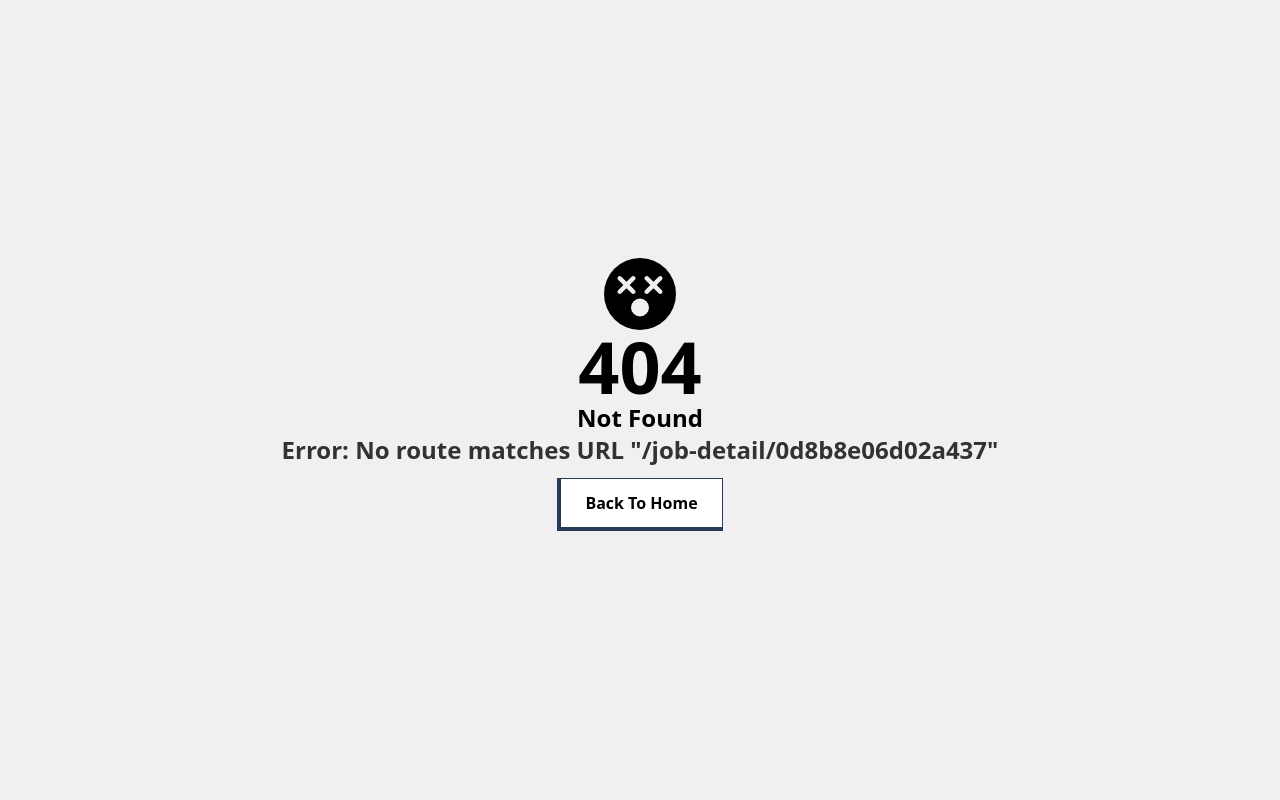
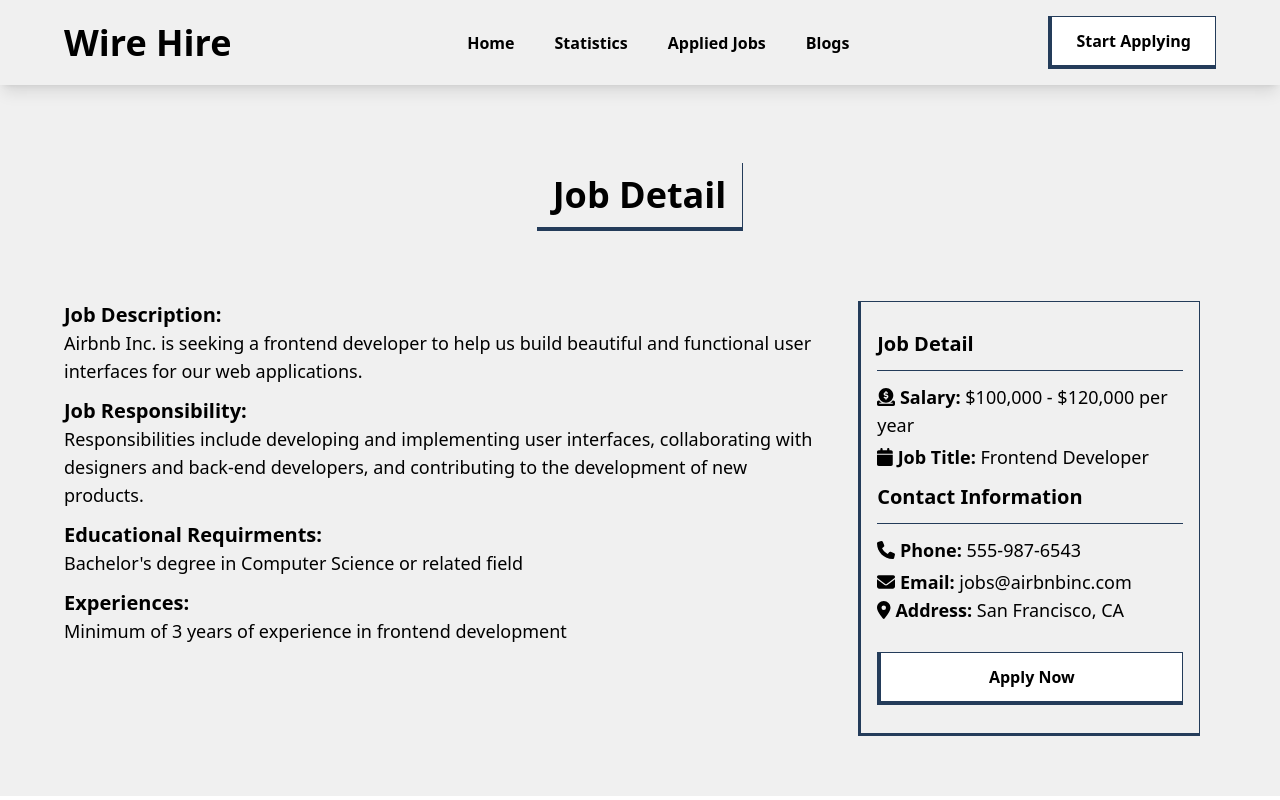
Before and after one commit to jamshed-uddin/wire-hire, a React (Vite) app: page /job-detail/0d8b8e06d02a437 in a window 1280 px wide. Before the commit this address had no page. Built offline with nearby package versions, Linux system fonts and the light colour scheme.

Commit message:
job detail page added with dynamic data

```diff
--- /dev/null
+++ b/src/Loader/loader.js
@@ -0,0 +1,10 @@
+const jobDetail = async (id) => {
+  const jobDataFile = await fetch("jobList.json");
+  const data = await jobDataFile.json();
+  const jobData = data.jobs;
+
+  const singleJobDetail = jobData.find((job) => job.id === id);
+  return singleJobDetail;
+};
+
+export { jobDetail };
--- a/src/components/JobDetail.jsx
+++ b/src/components/JobDetail.jsx
@@ -1,7 +1,120 @@
-import React from "react";
+import {
+  faCalendar,
+  faCircleDollarToSlot,
+  faEnvelope,
+  faLocationDot,
+  faMessage,
+  faPhone,
+} from "@fortawesome/free-solid-svg-icons";
+import { FontAwesomeIcon } from "@fortawesome/react-fontawesome";
+import React, { useState } from "react";
+import { useLoaderData, useParams } from "react-router-dom";
 
 const JobDetail = () => {
-  return <div></div>;
+  const dynamicId = useParams();
+  const singleJobId = dynamicId.jobId;
+  const loadedData = useLoaderData();
+  const allJobs = loadedData.jobs;
+
+  const singleJob = allJobs.find((job) => job.id === singleJobId);
+  console.log(singleJob);
+
+  const {
+    id,
+    companyLogo,
+    jobTitle,
+    jobDescription,
+    jobResponsibility,
+    educationalRequirements,
+    experiences,
+    companyName,
+    remoteOrOnsite,
+    location,
+    salary,
+    contactInformation,
+  } = singleJob;
+
+  console.log(jobTitle);
+
+  return (
+    <div className="px-6 lg:px-16  lg:py-10">
+      <div className="h-28 lg:h-36 flex justify-center items-center">
+        <h1 className="text-3xl lg:text-4xl font-bold border-b-4 border-r border-regal-blue px-4 py-3 text-center">
+          Job Detail
+        </h1>
+      </div>
+      <div className="grid gap-4 lg:grid-cols-3 mt-8">
+        {/* job requitments section */}
+        <div className="lg:col-span-2 text-lg font-[350] space-y-3 mb-5">
+          <p>
+            <span className="text-xl font-semibold">Job Description:</span>
+            <br />
+            {jobDescription}
+          </p>
+          <p>
+            <span className="text-xl font-semibold">Job Responsibility:</span>
+            <br />
+            {jobResponsibility}
+          </p>
+          <p>
+            <span className="text-xl font-semibold">
+              Educational Requirments:
+            </span>
+            <br />
+            {educationalRequirements}
+          </p>
+          <p>
+            <span className="text-xl font-semibold">Experiences:</span>
+            <br />
+            {experiences}
+          </p>
+        </div>
+
+        {/* job detail sec */}
+        <div className="my-border p-4 lg:w-11/12 mx-auto mb-5">
+          <h1 className="text-xl py-3 font-semibold border-b border-regal-blue">
+            Job Detail
+          </h1>
+          <p className="text-lg font-[350] pt-3 pb-1">
+            <span className="font-semibold">
+              <FontAwesomeIcon icon={faCircleDollarToSlot} /> Salary:
+            </span>{" "}
+            {salary}
+          </p>
+          <p className="text-lg font-[350]">
+            <span className="font-semibold">
+              <FontAwesomeIcon icon={faCalendar} /> Job Title:
+            </span>{" "}
+            {jobTitle}
+          </p>
+          <h1 className="text-xl py-3 font-semibold border-b border-regal-blue">
+            Contact Information
+          </h1>
+          <p className="text-lg font-[350] pt-3 pb-1">
+            <span className="font-semibold">
+              <FontAwesomeIcon icon={faPhone} /> Phone:
+            </span>{" "}
+            {contactInformation.phone}
+          </p>
+          <p className="text-lg font-[350]">
+            <span className="font-semibold">
+              <FontAwesomeIcon icon={faEnvelope} /> Email:
+            </span>{" "}
+            {contactInformation.email}
+          </p>
+          <p className="text-lg font-[350]">
+            <span className="font-semibold">
+              <FontAwesomeIcon icon={faLocationDot} /> Address:
+            </span>{" "}
+            {location}
+          </p>
+          <div className="mt-4">
+            <button className="my-btn w-full">Apply Now</button>
+          </div>
+        </div>
+      </div>
+    </div>
+  );
 };
 
 export default JobDetail;
--- a/src/components/JobList/SingleJob.jsx
+++ b/src/components/JobList/SingleJob.jsx
@@ -5,6 +5,7 @@ import {
 import { FontAwesomeIcon } from "@fortawesome/react-fontawesome";
 import React from "react";
 import { Link } from "react-router-dom";
+import { jobDetail } from "../../Loader/loader";
 
 const SingleJob = (props) => {
   const {
@@ -18,7 +19,7 @@ const SingleJob = (props) => {
   } = props.job;
 
   const viewDetailHandler = (id) => {
-    console.log(id);
+    // console.log(id);
   };
 
   return (
@@ -41,7 +42,7 @@ const SingleJob = (props) => {
           </span>
         </p>
       </div>
-      <Link to={"/job-detail"} className="absolute left-6 bottom-0">
+      <Link to={`/job-detail/${id}`} className="absolute left-6 bottom-0">
         <button onClick={() => viewDetailHandler(id)} className="my-btn mt-4">
           View Details
         </button>
--- a/src/main.jsx
+++ b/src/main.jsx
@@ -10,6 +10,7 @@ import AppliedJob from "./components/AppliedJob";
 import JobDetail from "./components/JobDetail";
 import ErrorPage from "./components/ErrorPage";
 import Home from "./components/Home";
+import { jobDetail } from "./Loader/loader";
 
 const router = createBrowserRouter([
   {
@@ -27,8 +28,9 @@ const router = createBrowserRouter([
         element: <AppliedJob></AppliedJob>,
       },
       {
-        path: "/job-detail",
+        path: "/job-detail/:jobId",
         element: <JobDetail></JobDetail>,
+        loader: ({ params }) => fetch("/jobList.json"),
       },
     ],
   },
```
